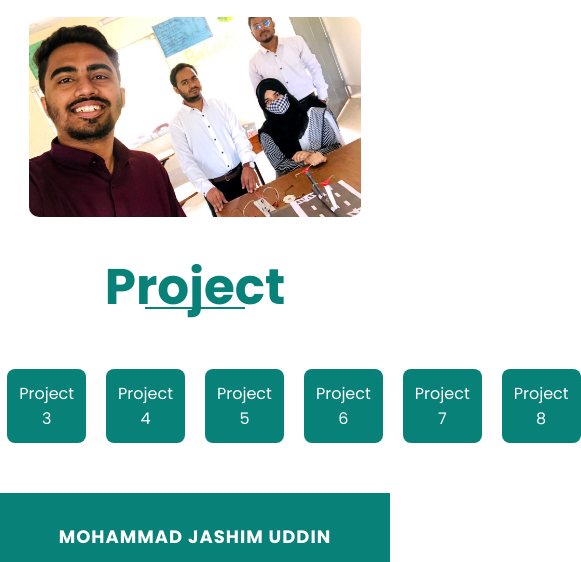
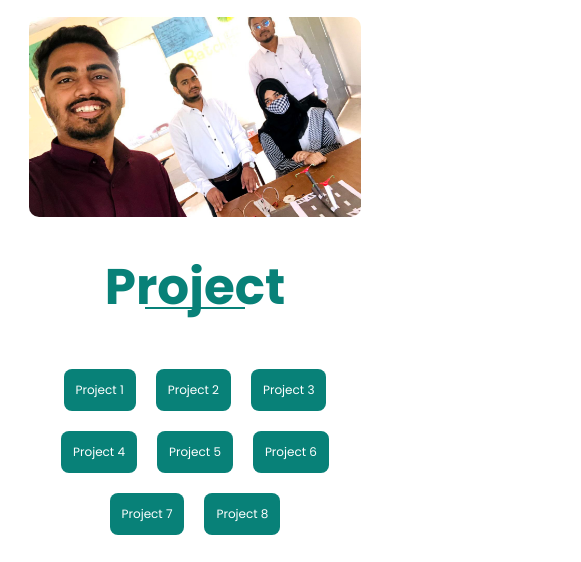
Before and after one commit to MdJashim18/Portfolio, a plain HTML site: page work.html in a window 390 px wide. Shown: the part 3258-3820 px from the top of the page, 581 px wide, since content can reach past the window. Drawn offline with Linux system fonts and the light colour scheme.

Commit message:
po commit

```diff
--- a/css/responsive.css
+++ b/css/responsive.css
@@ -15,6 +15,9 @@
     }
     .cart{
         width: 250px;
+    }
+    .project-bnt button{
+        font-size: 12px;
     }
 }
 
@@ -67,6 +70,11 @@
     .contact-map {
         height: 300px;
     }
+    /* .project-bnt button{
+        display: flex;
+        justify-content: center;
+        flex-wrap: wrap;
+    } */
 }
 
 /* Mobile device */
@@ -80,7 +88,7 @@
         position: fixed;
         top: 0px;
         width: 150px;
-        height: 100vh;
+        height: 80vh;
         right: -300px;
         padding: 60px 0 0 0px;
         box-shadow: 0 40px 60px rgba(0, 0, 0, 0.01);
--- a/css/work.css
+++ b/css/work.css
@@ -26,6 +26,7 @@
     display: flex;
     justify-content: center;
     gap: 20px;
+    flex-wrap: wrap;
 }
 
 .project-bnt button {
```
Also changed, not shown: work.html (+1 -1 lines).
